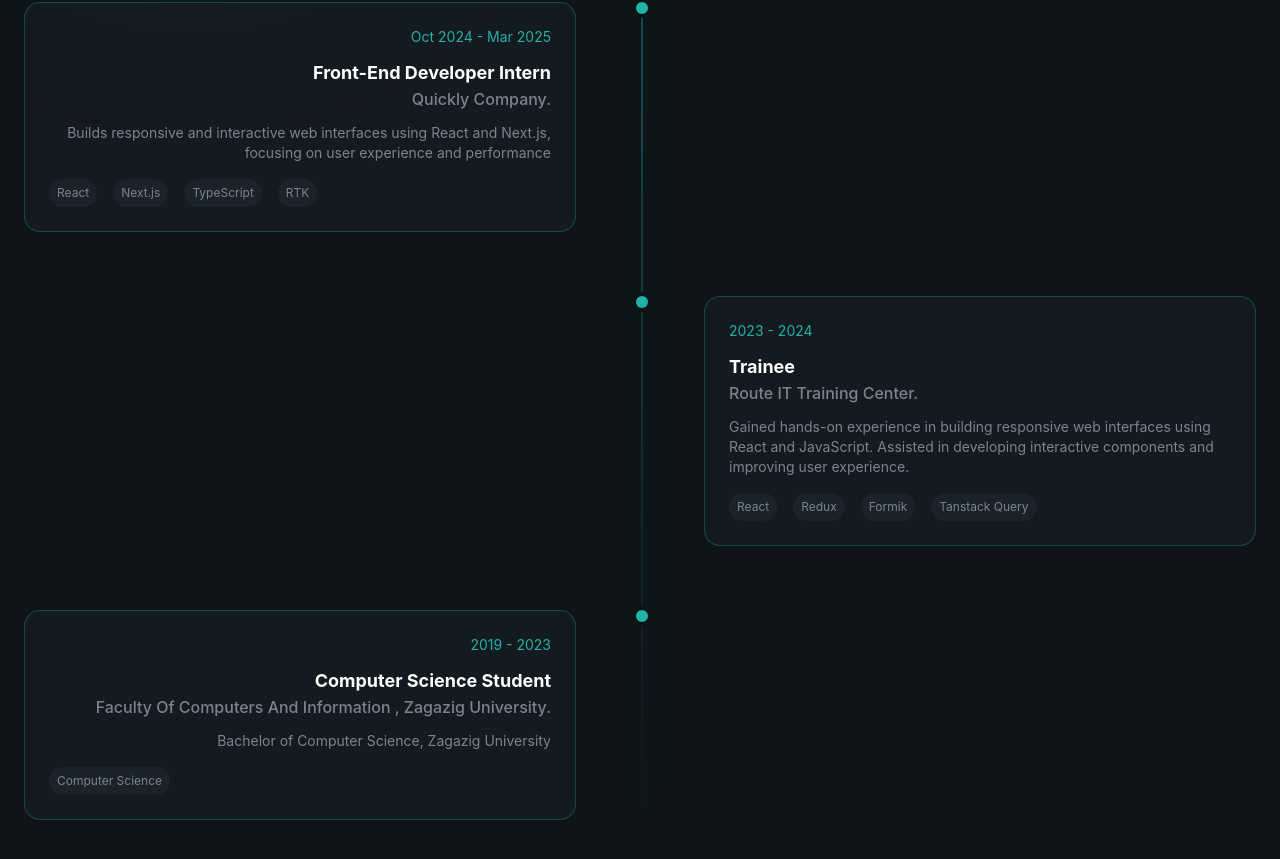
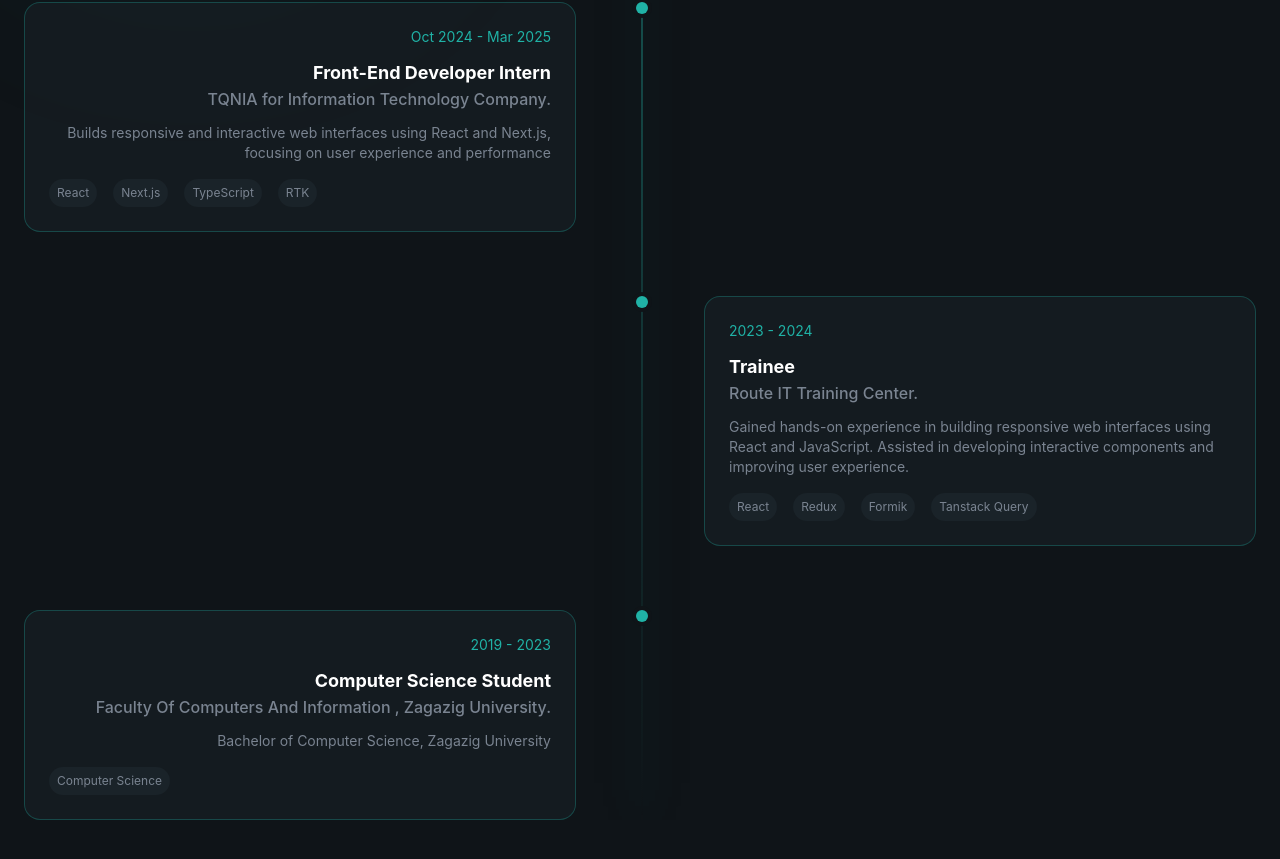
Before and after one commit to rrmohamed/Portfolio, a React (Vite) app: page / in a window 1280 px wide. Shown: the part 4313-5172 px from the top of the page. Built offline with nearby package versions, Linux system fonts and the light colour scheme.

Commit message:
more update

```diff
--- a/src/data/Experiance.js
+++ b/src/data/Experiance.js
@@ -18,7 +18,7 @@ const  experiance = [
   {
     period :"Oct 2024 - Mar 2025" ,
     rol:"Front-End Developer Intern",
-    company :"Quickly Company.",
+    company :"TQNIA for Information Technology Company.",
     desc :"Builds responsive and interactive web interfaces using React and Next.js, focusing on user experience and performance",
     tech :["React" , "Next.js" , "TypeScript" , "RTK"] ,
     current:false
```
